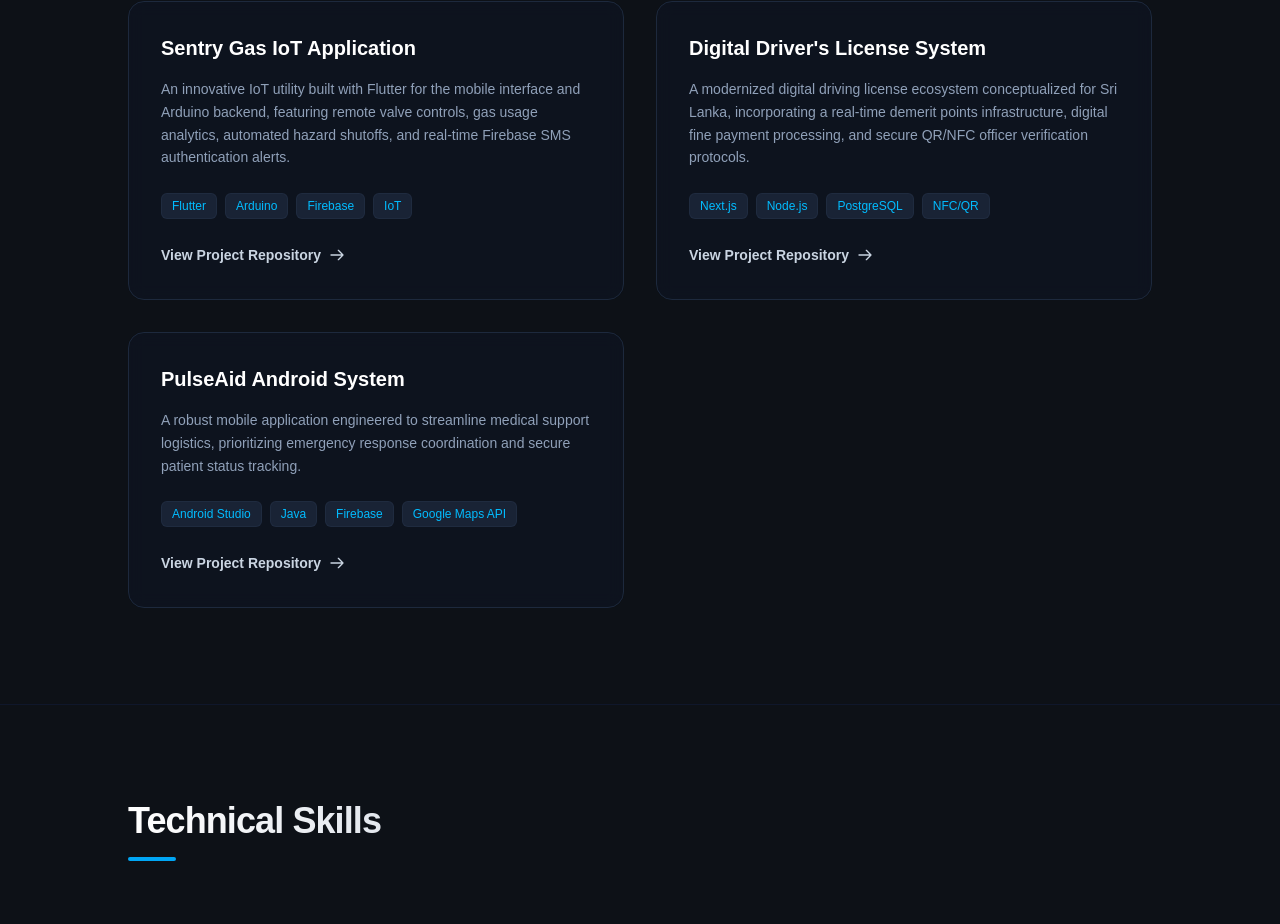
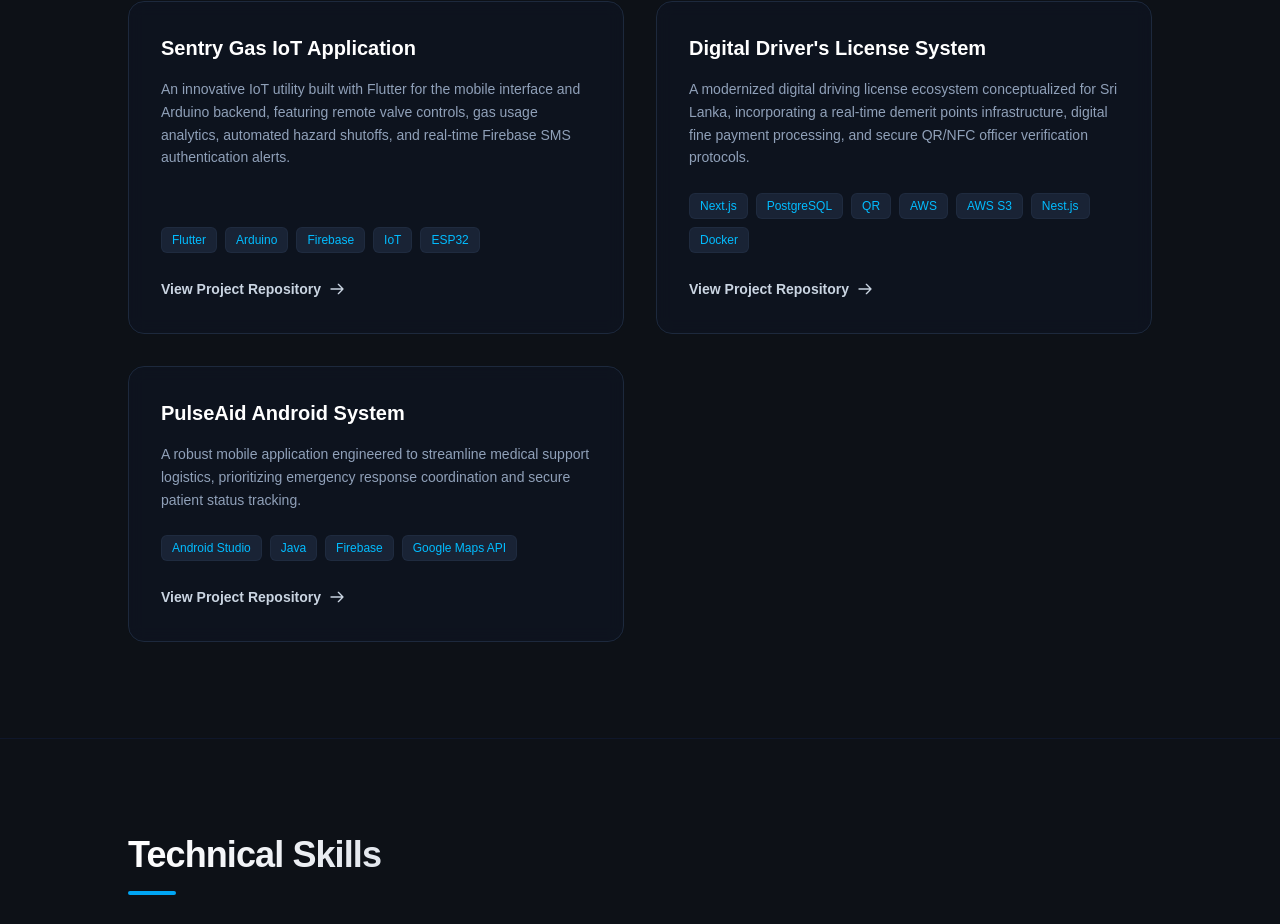
Before and after one commit to deVThish/venusha-portfolio, a Next.js app: page / in a window 1280 px wide. Shown: the part 1645-2569 px from the top of the page. Built offline with nearby package versions, Linux system fonts and the light colour scheme.

Commit message:
Update projrcts languages

```diff
--- a/app/components/Projects.tsx
+++ b/app/components/Projects.tsx
@@ -7,14 +7,14 @@ const projects = [
     title: "Sentry Gas IoT Application",
     description:
       "An innovative IoT utility built with Flutter for the mobile interface and Arduino backend, featuring remote valve controls, gas usage analytics, automated hazard shutoffs, and real-time Firebase SMS authentication alerts.",
-    tech: ["Flutter", "Arduino", "Firebase", "IoT"],
+    tech: ["Flutter", "Arduino", "Firebase", "IoT", "ESP32"],
     link: "https://github.com/deVThish/PulseAid-Android-Backup",
   },
   {
     title: "Digital Driver's License System",
     description:
       "A modernized digital driving license ecosystem conceptualized for Sri Lanka, incorporating a real-time demerit points infrastructure, digital fine payment processing, and secure QR/NFC officer verification protocols.",
-    tech: ["Next.js", "Node.js", "PostgreSQL", "NFC/QR"],
+    tech: ["Next.js", "PostgreSQL", "QR", "AWS", "AWS S3", "Nest.js", "Docker"],
     link: "https://github.com/deVThish/Auto-Ledger-Backup",
   },
   {
```
